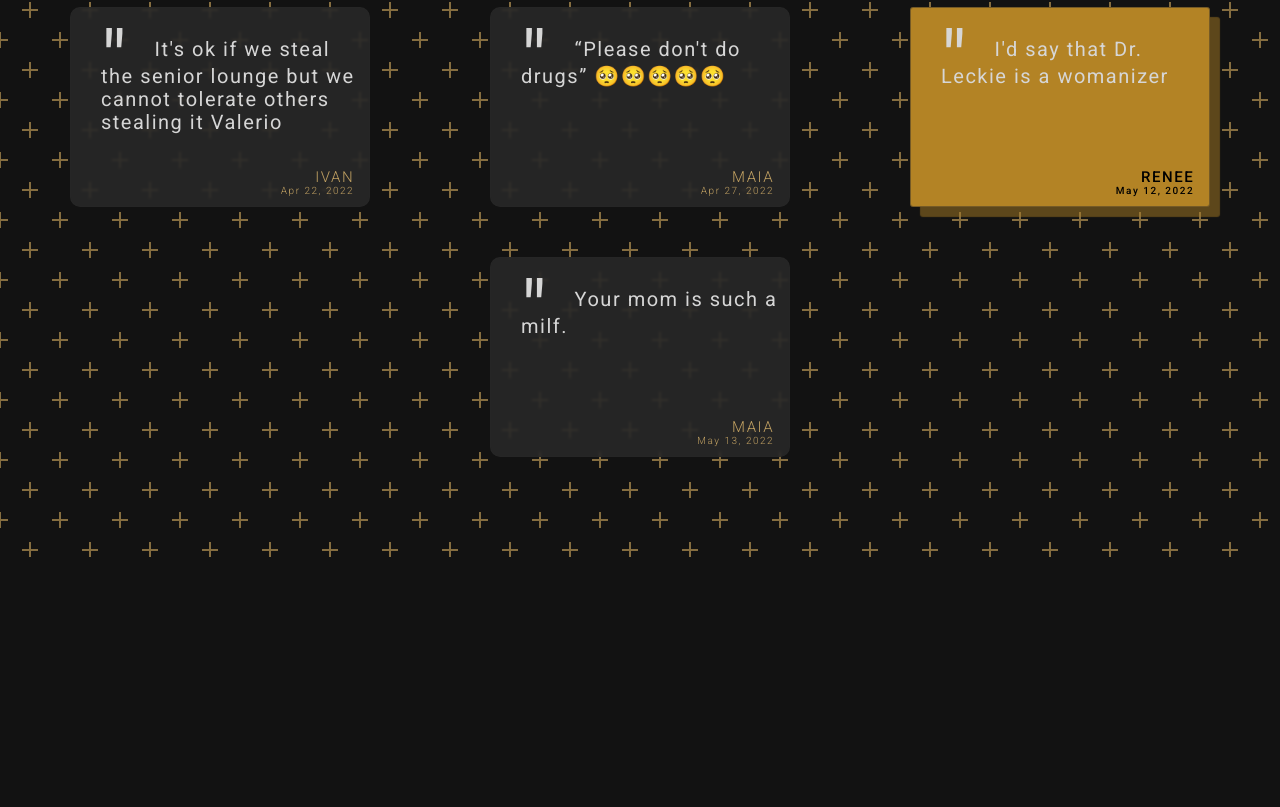
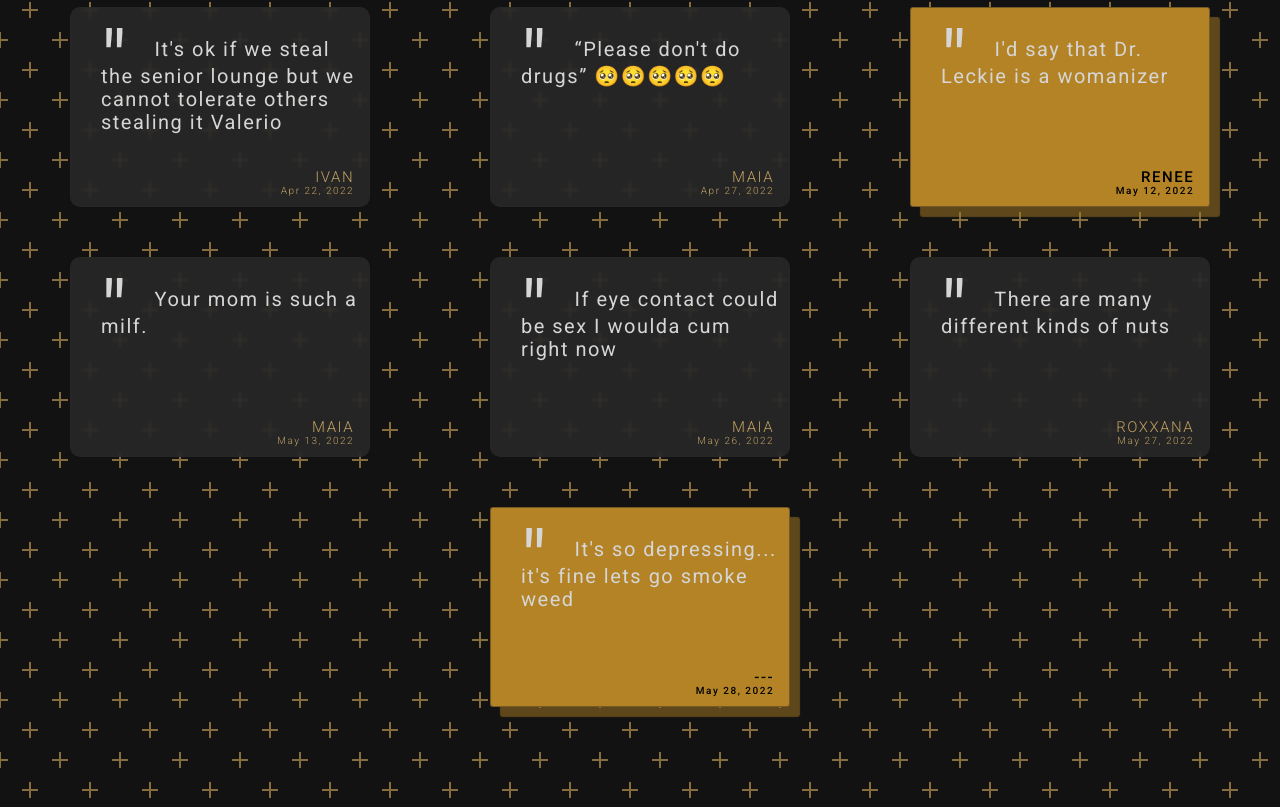
Before and after one commit to E1Bos/E1Bos.github.io, a plain HTML site: page quotes.html in a window 1280 px wide. Shown: the part 2780-3587 px from the top of the page. Before the commit the page ends 3337 px from the top, so only its background shows below. Drawn offline with nearby package versions, Linux system fonts and the light colour scheme.

Commit message:
added more quotes

```diff
--- a/quotes.html
+++ b/quotes.html
@@ -423,6 +423,39 @@
                         May 13, 2022
                     </p>
                 </div>
+                <div class="quote-container">
+                    <blockquote>
+                        If eye contact could be sex I woulda cum right now
+                    </blockquote>
+                    <p class="author">
+                        Maia
+                    </p>
+                    <p class="date">
+                        May 26, 2022
+                    </p>
+                </div>
+                <div class="quote-container">
+                    <blockquote>
+                        There are many different kinds of nuts
+                    </blockquote>
+                    <p class="author">
+                        Roxxana
+                    </p>
+                    <p class="date">
+                        May 27, 2022
+                    </p>
+                </div>
+                <div class="quote-container personal-pick">
+                    <blockquote>
+                        It's so depressing... it's fine lets go smoke weed
+                    </blockquote>
+                    <p class="author">
+                        ---
+                    </p>
+                    <p class="date">
+                        May 28, 2022
+                    </p>
+                </div>
             </div>
         </section>
         <footer>
```
